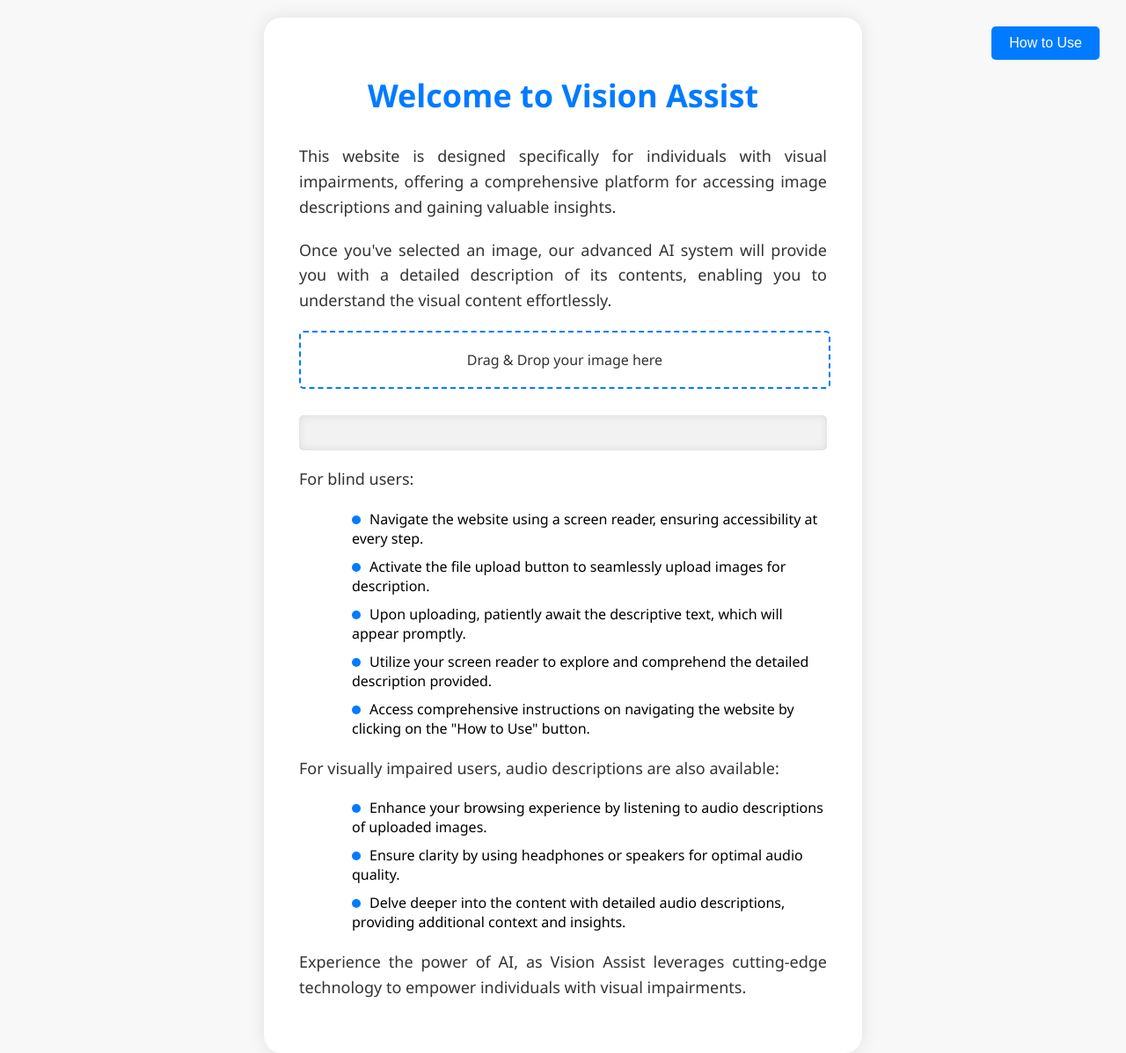
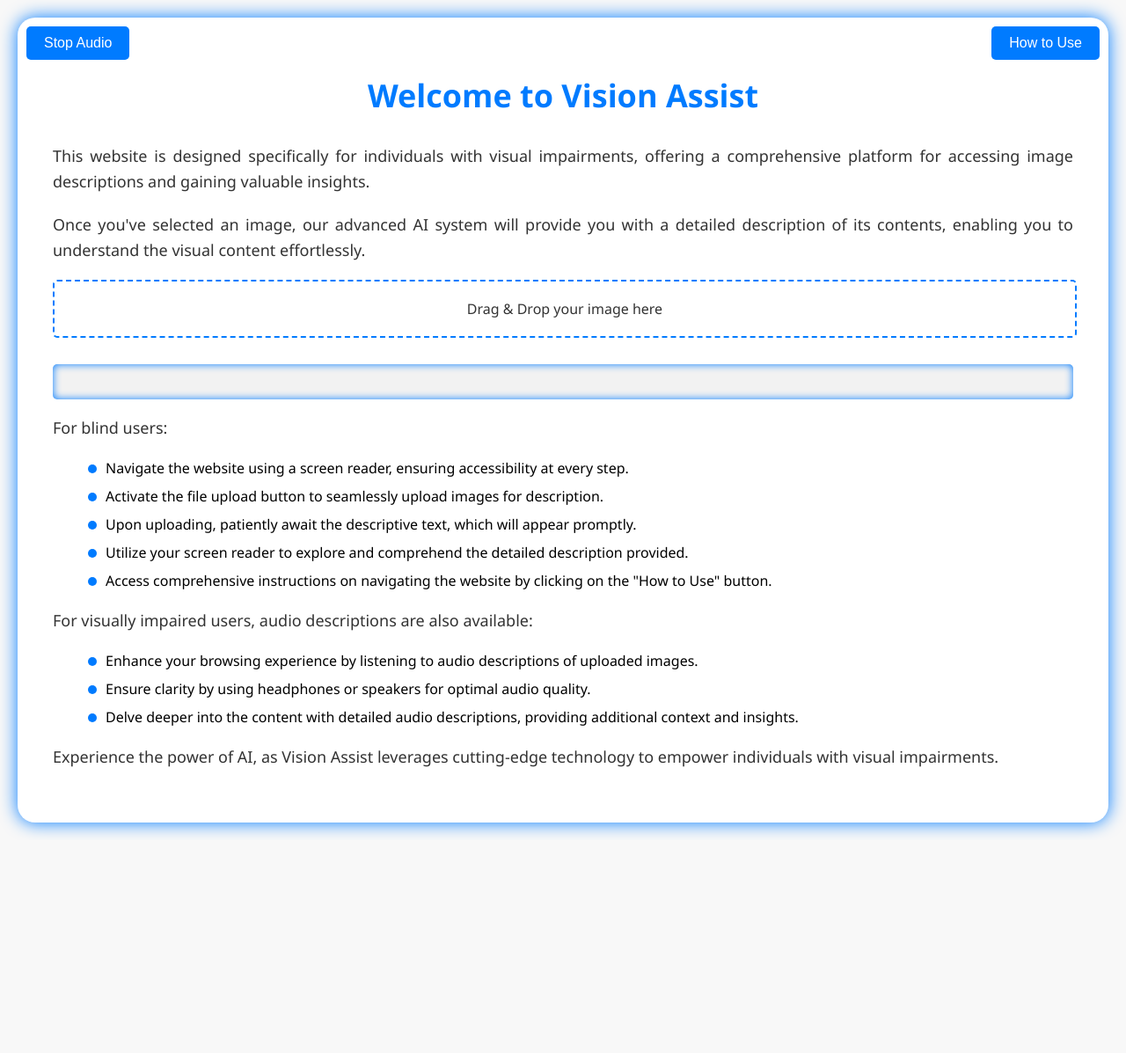
Before and after one commit to shahram8708/Vision-Assist, a Flask app: page / in a window 1280 px wide. Shown: the whole page at 88% size. After the commit the page ends 951 px from the top, so only its background shows below. Run offline with Flask 3, Linux system fonts and the light colour scheme.

Commit message:
Update index.html

```diff
--- a/templates/index.html
+++ b/templates/index.html
@@ -31,14 +31,13 @@
         }
 
         .container {
-            max-width: 600px;
             padding: 40px;
             background-color: #fff;
             border-radius: 20px;
-            box-shadow: 0 0 20px rgba(0, 0, 0, 0.1);
+            box-shadow: 0 0 20px #007bff;
             overflow: hidden;
             position: relative;
-            margin-top: 20px;
+            margin: 20px;
         }
 
         h1 {
@@ -100,21 +99,9 @@
             background-color: #f2f2f2;
             max-height: 300px;
             overflow-y: auto;
-            box-shadow: inset 0 0 10px rgba(0, 0, 0, 0.1);
+            box-shadow: inset 0 0 10px #007bff;
             scroll-behavior: smooth;
         }
-
-        #result {
-            margin-top: 30px;
-            padding: 20px;
-            border-radius: 5px;
-            background-color: #f2f2f2;
-            max-height: 300px;
-            overflow-y: auto;
-            box-shadow: inset 0 0 10px rgba(0, 0, 0, 0.1);
-            scroll-behavior: smooth;
-        }
-
 
         #result p {
             margin: 0;
@@ -169,6 +156,25 @@
             transition: background-color 0.3s ease;
         }
 
+        #stopAudioButton:hover {
+            background-color: #0056b3;
+            color: #fff;
+        }
+
+        #stopAudioButton {
+            position: fixed;
+            top: 30px;
+            left: 30px;
+            padding: 10px 20px;
+            font-size: 16px;
+            border: none;
+            border-radius: 5px;
+            background-color: #007bff;
+            cursor: pointer;
+            color: white;
+            transition: background-color 0.3s ease;
+        }
+
         .button-container button {
             padding: 10px 20px;
             font-size: 16px;
@@ -195,7 +201,6 @@
 
         ol {
             list-style-type: decimal;
-            margin-left: 20px;
             margin-bottom: 20px;
         }
 
@@ -203,7 +208,7 @@
             margin-bottom: 10px;
         }
 
-        ol li{
+        ol li {
             list-style: none;
         }
 
@@ -251,32 +256,36 @@
         <p>Experience the power of AI, as Vision Assist leverages cutting-edge technology to empower individuals with
             visual impairments.</p>
         <button id="howToUseButton">How to Use</button>
+        <button id="stopAudioButton">Stop Audio</button>
     </div>
     <script>
         var fileInput = document.getElementById('imageInput');
         var fileDropArea = document.getElementById('fileDropArea');
         var fileMessage = fileDropArea.querySelector('.file-message');
         var resultDiv = document.getElementById('result');
+        var speechSynthesisUtterance = null;
 
-        fileInput.addEventListener('change', generateContent);
-        fileDropArea.addEventListener('dragover', function (e) {
-            e.preventDefault();
-            fileDropArea.classList.add('is-active');
+        fileInput.addEventListener('click', function () {
+            speak("You have clicked the image upload input. Please select an image to upload.");
         });
 
-        fileDropArea.addEventListener('dragleave', function () {
-            fileDropArea.classList.remove('is-active');
+        fileInput.addEventListener('change', function () {
+            var file = fileInput.files[0];
+            if (file) {
+                speak(`You have selected the image: ${file.name}. Now, please wait while we process the image.`);
+                generateContent();
+            } else {
+                speak("No file selected. Please select an image to upload.");
+            }
         });
 
-        fileDropArea.addEventListener('drop', function (e) {
-            e.preventDefault();
-            fileDropArea.classList.remove('is-active');
-            var files = e.dataTransfer.files;
-            if (files.length > 0) {
-                fileInput.files = files;
-                generateContent();
+        function speak(text) {
+            if (speechSynthesisUtterance) {
+                window.speechSynthesis.cancel();
             }
-        });
+            speechSynthesisUtterance = new SpeechSynthesisUtterance(text);
+            window.speechSynthesis.speak(speechSynthesisUtterance);
+        }
 
         function generateContent() {
             resultDiv.innerHTML = '<p>Please wait, processing...</p>';
@@ -286,8 +295,6 @@
                 alert("Please select an image.");
                 return;
             }
-
-            fileMessage.textContent = "Selected file: " + file.name;
 
             var reader = new FileReader();
             reader.readAsDataURL(file);
@@ -316,9 +323,12 @@
                         if (xhr.status === 200) {
                             var response = JSON.parse(xhr.responseText);
                             resultDiv.innerHTML = `<p>Clear Explanation:</p><p id="textContent">${response.generated_content}</p>`;
+                            speak("The result is ready. Here is the description of the image.");
+                            speak(response.generated_content);
                             addButtons();
                         } else {
                             resultDiv.innerHTML = "<p>Error: " + xhr.statusText + "</p>";
+                            speak("There was an error processing the image.");
                         }
                     }
                 };
@@ -326,7 +336,6 @@
                 xhr.send(JSON.stringify(payload));
             };
         }
-
 
         function addButtons() {
             const copyButton = document.createElement('button');
@@ -342,8 +351,7 @@
             audioButton.innerText = 'Play Audio';
             audioButton.onclick = function () {
                 const textToSpeak = document.getElementById('textContent').innerText;
-                const speechSynthesis = new SpeechSynthesisUtterance(textToSpeak);
-                window.speechSynthesis.speak(speechSynthesis);
+                speak(textToSpeak);
             };
 
             const buttonContainer = document.createElement('div');
@@ -352,7 +360,6 @@
             buttonContainer.appendChild(audioButton);
 
             resultDiv.appendChild(buttonContainer);
-
         }
 
         document.getElementById('howToUseButton').addEventListener('click', function () {
@@ -371,9 +378,12 @@
                 "3. Explore the content further by listening to the detailed audio description."
             ];
 
-            const speech = new SpeechSynthesisUtterance();
-            speech.text = instructions.join(" ");
-            window.speechSynthesis.speak(speech);
+            speak(instructions.join(" "));
+        });
+
+        document.getElementById('stopAudioButton').addEventListener('click', function () {
+            window.speechSynthesis.cancel();
+            speechSynthesisUtterance = null;
         });
 
     </script>
```
